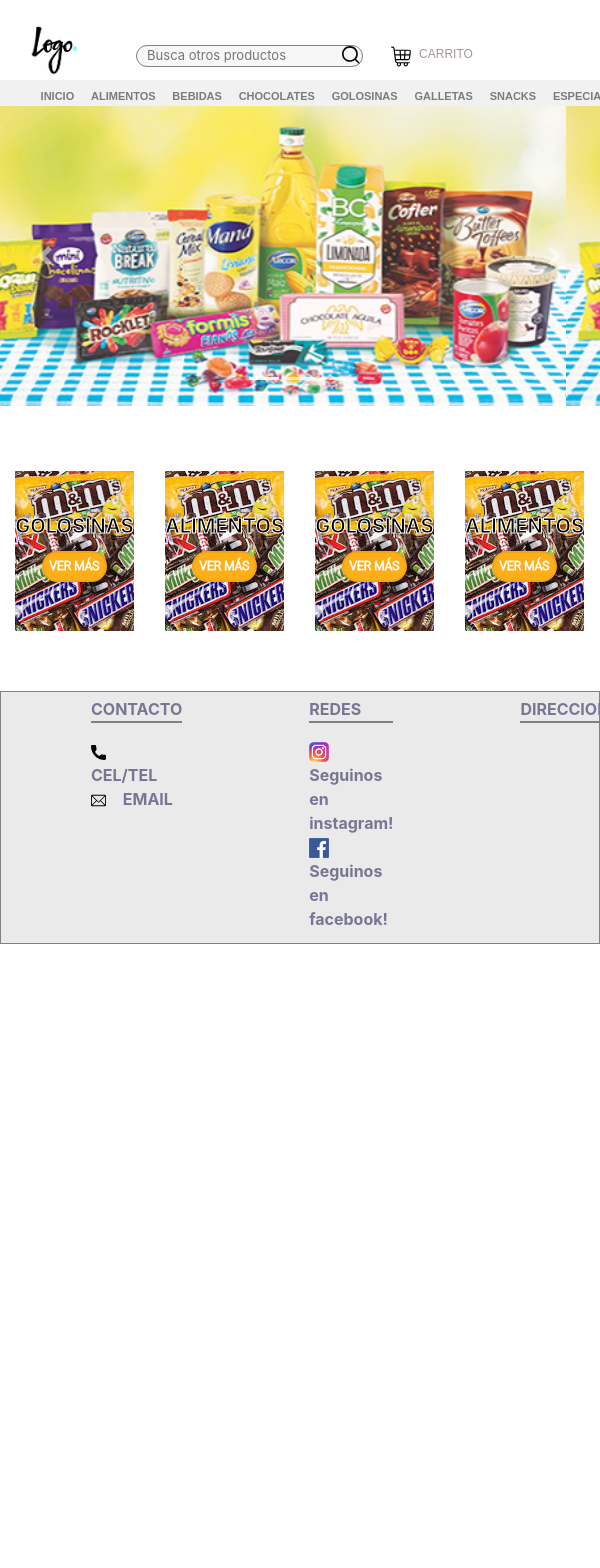
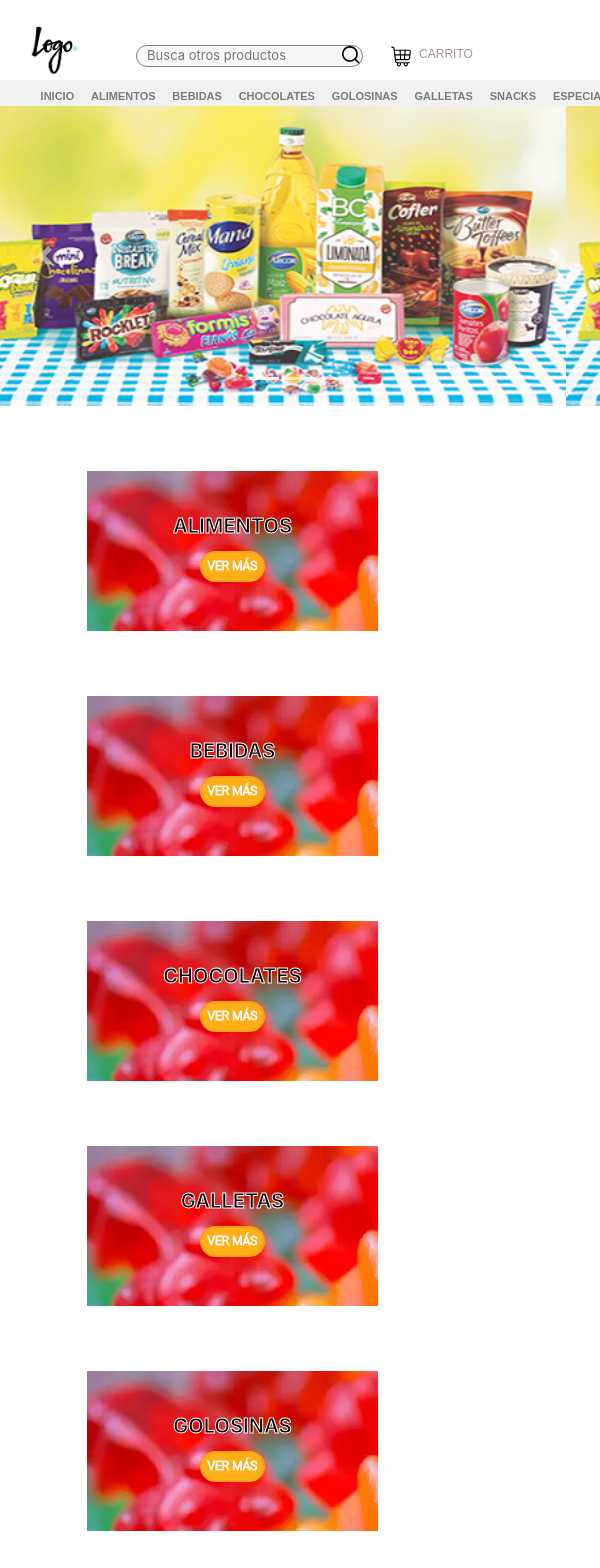
Before and after one commit to GonzaloGuasch/homestore-market, a React (Create React App) app: page / in a window 600 px wide. Shown: the top 1568 px of the page. Before the commit the page ends 944 px from the top, so only its background shows below. Built offline with nearby package versions, Linux system fonts and the light colour scheme.

Commit message:
Todos los rubros y categoria sin hardcode

```diff
--- a/src/components/App.js
+++ b/src/components/App.js
@@ -20,10 +20,12 @@
        <BarraBusqueda></BarraBusqueda>
        <Carrusel></Carrusel>
        <div className="categorias-de-app">
-       <Categoria categoria={"Golosinas"} imagen={golosina} history ={this.props.history}/>
-       <Categoria categoria={"alimentos"}/>
-       <Categoria categoria={"Golosinas"}/>
-       <Categoria categoria={"alimentos"}/>
+       <Categoria categoria={"Alimentos"} imagen={golosina} history ={this.props.history}/>
+       <Categoria categoria={"BEBIDAS"}  history ={this.props.history}/>
+       <Categoria categoria={"CHOCOLATES"}  history ={this.props.history}/>
+       <Categoria categoria={"GALLETAS"}  history ={this.props.history}/>
+       <Categoria categoria={"GOLOSINAS"}  history ={this.props.history}/>
+       <Categoria categoria={"REPOSTERIA"}  history ={this.props.history}/>
        <Boton></Boton>
        </div>
        <Footer></Footer>
--- a/src/components/Categoria.js
+++ b/src/components/Categoria.js
@@ -8,8 +8,10 @@
         this.sentTo = this.sentTo.bind(this);
     }
     sentTo(){
-        const path = '/' + this.props.categoria
-        this.props.history.push(path)
+        this.props.history.push({
+            pathname: '/Categorias',
+            state: {nombreCategoria: this.props.categoria}
+        })
     }
     render(){
         return(
--- a/src/components/Factura.js
+++ b/src/components/Factura.js
@@ -96,7 +96,7 @@
     calcularValor(){
        axios.get('https://api.andreani.com/v1/tarifas?cpDestino=' + this.state.codigoPostal + '&contrato=400006710&sucursalOrigen=1878&bultos[0][valorDeclarado]=10&bultos[0][volumen]=10&bultos[0][kilos]=0.3')
        .then(res => this.setState({valorEnvio: res.data.tarifaSinIva.total}))
-       .catch(alert("Codigo postal no valido"))
+
     }
     updateCodigoPostal(e){
         this.setState({
--- a/src/components/Golosinas.js
+++ b/src/components/Golosinas.js
@@ -24,14 +24,15 @@
         //TO DO sacar el endpoint de todos y poner el de la categoria que pasamos por props
         //asi tengo todas las categorias y uso el mismo component
         //axios.get('http://localhost:8080/Producto/TraerDeRubro/{RUBRO}') => anda ya voh
+
+        //Una funcion que vea el la longitud de los productos de esta categoria,
+        //asi se cuantos botones de paginas agregao abajo
     }
 
     montarProductos(elementos){
        const golosinas = elementos.map((unElemento, i) => <UnProducto info={unElemento}/>);
-       const longitud = golosinas.length;
         this.setState({
-            golosinas: golosinas,
-            resultado: longitud
+            golosinas: golosinas
         })
     }
    cargarProductos(numeroDePagina){
@@ -59,16 +60,12 @@
     }
 
    render(){
-        const golosinasTuplas = []
+        const productoTuplas = []
         this.state.golosinas.forEach((unGolosina, index) => {
             if((index % 3 || index === 0) && index !== 8){
-                golosinasTuplas.push(<div className="column">{unGolosina}</div>)
-                console.log("columna " + index)
-                console.log("columna " + unGolosina)
+                productoTuplas.push(<div className="column">{unGolosina}</div>)
             }else{
-                golosinasTuplas.push(<div className="row">{unGolosina}</div>)
-                console.log("fila " + index)
-                console.log("fila " + unGolosina)
+                productoTuplas.push(<div className="row">{unGolosina}</div>)
             }
         });
     return(
@@ -77,15 +74,15 @@
         <BarraBusqueda></BarraBusqueda>
         <div className="header-container">
         <div className="path">
-            <a href={"/"}>Inicio</a> / Golosinas
+            <a href={"/"}>Inicio</a> / {this.props.location.state.nombreCategoria}
         </div>
         <div className="Resultados">
             Resultados: {this.state.resultado}
         </div>
         </div>
         <div className="header-container">
-            <div>
-            {golosinasTuplas}
+            <div className="galles">
+            {productoTuplas}
             </div>
         </div>
             <div className="paginador">
--- a/src/components/Router.js
+++ b/src/components/Router.js
@@ -12,7 +12,7 @@
             <Switch>
                 <Route exact path="/" component={App}/>
                 <Route exact path="/Carrito" component={CarroContainer} />
-                <Route exact path="/Golosinas" component={Golosinas}></Route>
+                <Route exact path="/Categorias" component={Golosinas}></Route>
                 <Route exact path="/Factura" component={Factura}></Route>
                 <Route exact path="/ResultadoBusqueda" component={ResultadoBusqueda}></Route>
             </Switch>
--- a/src/css/App.css
+++ b/src/css/App.css
@@ -1,3 +1,11 @@
 .categorias-de-app{
     display: flex;
 }
+
+@media (min-width: 411px) and (max-width: 767px) {
+    .categorias-de-app{
+        flex-direction: column;
+        margin-left: 12%;
+    }
+
+}
--- a/src/css/BotonWpp.css
+++ b/src/css/BotonWpp.css
@@ -16,3 +16,9 @@
     height: 17px;
     margin-right: 3px;
 }
+
+@media (min-width: 411px) and (max-width: 767px) {
+    .wpp-boton{
+        display: none;
+    }
+}
--- a/src/css/Categoria.css
+++ b/src/css/Categoria.css
@@ -15,7 +15,7 @@
     -webkit-text-stroke-width: 1px;
     -webkit-text-stroke-color: white;
 
-    background-image: url('../images/golosina3.jpg');
+    background-image: url('../images/ositos_gominola.jpg');
 
 }
 
@@ -44,6 +44,7 @@
     font-weight:300;
     font-size: 12px;
     border-color: #f1a516;
+    color: white;
     padding-top: 4px;
     padding-bottom: 5px;
     transition: all 0.9s;
@@ -56,6 +57,7 @@
 
 .ver-mas-button:hover{
     background-color: #ab7324;
+    color: black;
 }
 
 @media all and (max-width:30em){
--- a/src/css/Golosinas.css
+++ b/src/css/Golosinas.css
@@ -82,11 +82,14 @@
         font-size: 15px;
     }
 
-    .column{
-        margin: 0 auto;
+    .galles{
+        display: flex;
+        flex-direction: column;
+        margin-left: 32%;
+    }
+    .paginador{
+        margin-left: 33%;
+        margin-top: 12%;
     }
 
-    .row:after{
-        margin: 0 auto;
-    }
 }
```
Also changed, not shown: src/images/ositos_gominola.jpg (added).
